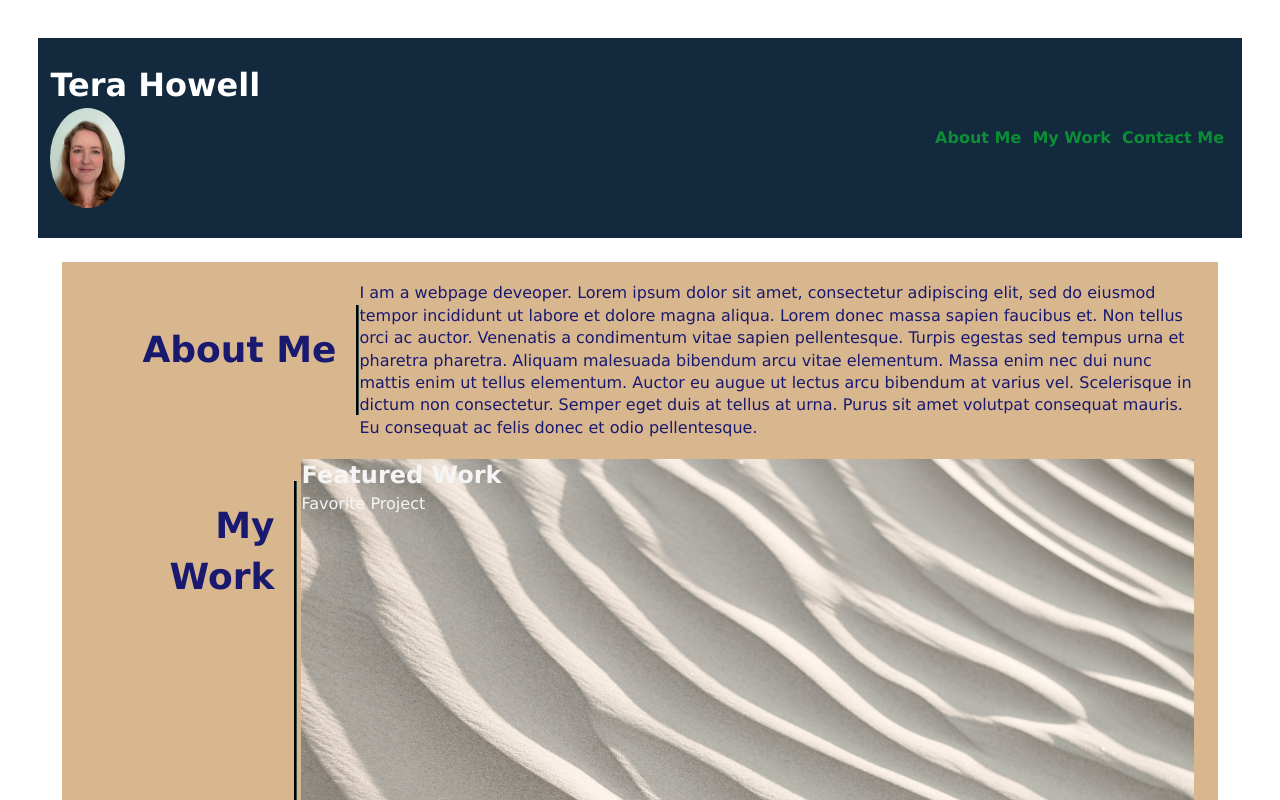
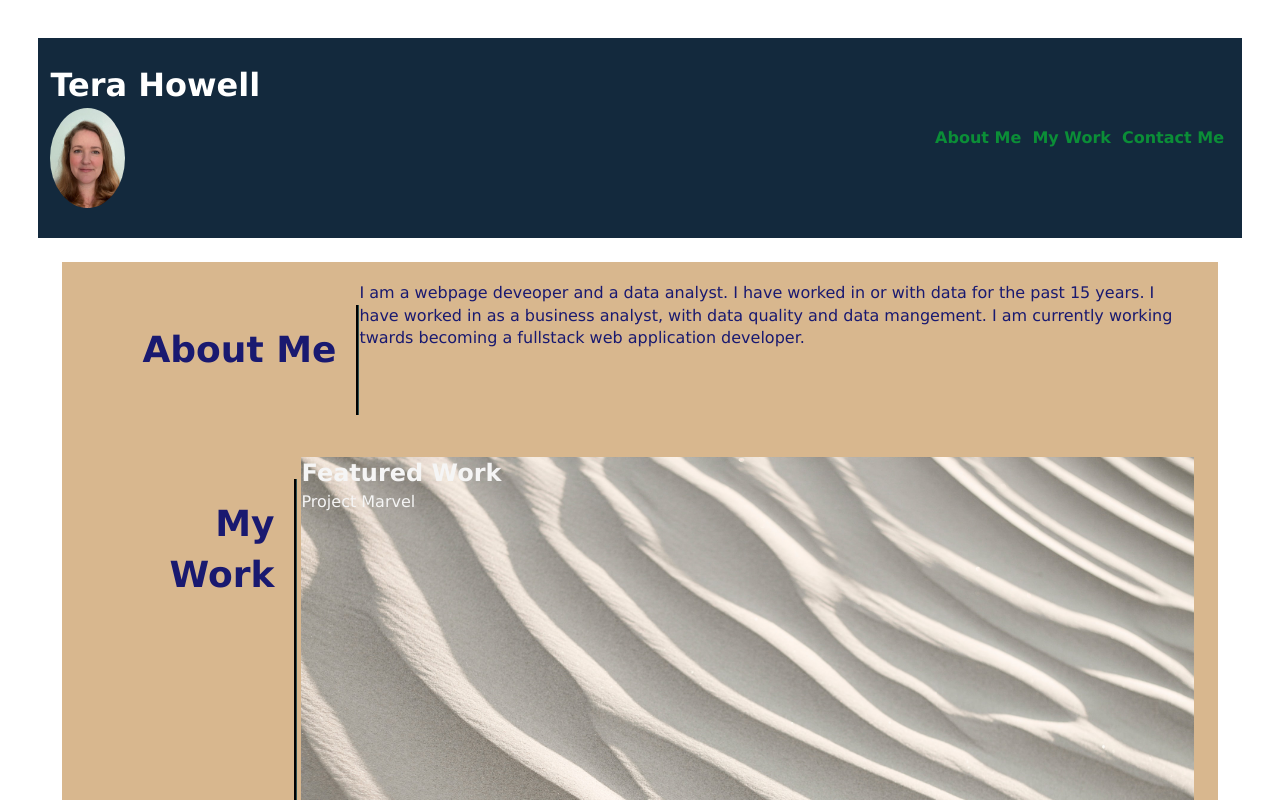
Before and after one commit to TLH3810/02-My-Profile-Page, a plain HTML site: page index.html in a window 1280 px wide. Shown: the top 800 px of the page. Drawn offline with Linux system fonts and the light colour scheme.

Commit message:
Update index.html
Updated links to my favorite project. my description and connection links.

```diff
--- a/index.html
+++ b/index.html
@@ -27,13 +27,8 @@
     <main>
         <section id="aboutme">
             <h2 class="main-header">About Me</h2>
-                <p> I am a webpage deveoper. Lorem ipsum dolor sit amet, consectetur adipiscing elit, sed do eiusmod tempor
-                incididunt ut labore et dolore magna aliqua. Lorem donec massa sapien faucibus et. Non tellus orci ac
-                auctor. Venenatis a condimentum vitae sapien pellentesque. Turpis egestas sed tempus urna et pharetra
-                pharetra. Aliquam malesuada bibendum arcu vitae elementum. Massa enim nec dui nunc mattis enim ut tellus
-                elementum. Auctor eu augue ut lectus arcu bibendum at varius vel. Scelerisque in dictum non consectetur.
-                Semper eget duis at tellus at urna. Purus sit amet volutpat consequat mauris. Eu consequat ac felis
-                donec et odio pellentesque.</p>
+                <p> I am a webpage deveoper and a data analyst. I have worked in or with data for the past 15 years. I have worked in as a business analyst, with data quality and data mangement. I am currently
+                   working twards becoming a fullstack web application developer. </p>
 
         </section>
 
@@ -41,10 +36,10 @@
             <h2 class="main-header">My Work</h2>
             <article class="grid">
                 <div class = "wk1">
-                    <a href="https://www.cnn.com/" target="_blank">
+                    <a href="https://github.com/TLH3810/Project-01_MarvelApp.git" target="_blank">
                      <div class=wklink>
                          <h3>Featured Work</h3>
-                         <P>Favorite Project</P>
+                         <P>Project Marvel</P>
                      </div>
                      <img src="assets/images/sumner-mahaffey-7Y0NshQLohk-unsplash.jpg" alt="sand graphic" />
                     </a>
@@ -98,6 +93,8 @@
                 <LI><a href="1234 Main Street,Johnstown,Ohio 43031">1234 Main Street,Johnstown,Ohio 43031</a></LI>
                 <LI><a href="tel:1-614-374-6854">614.374.6854</a></LI>
                 <LI><a href="mailto:terahowell@gmail.com">terahowell@gmail.com</a></LI>
+                 <Li><a href="https://github.com/TLH3810">Git Hub</a> </Li>
+                <LI><a href="https://www.linkedin.com/in/tera-howell-690795a/">Linkin</a></LI>
             </ul>
 
         </section>
```
